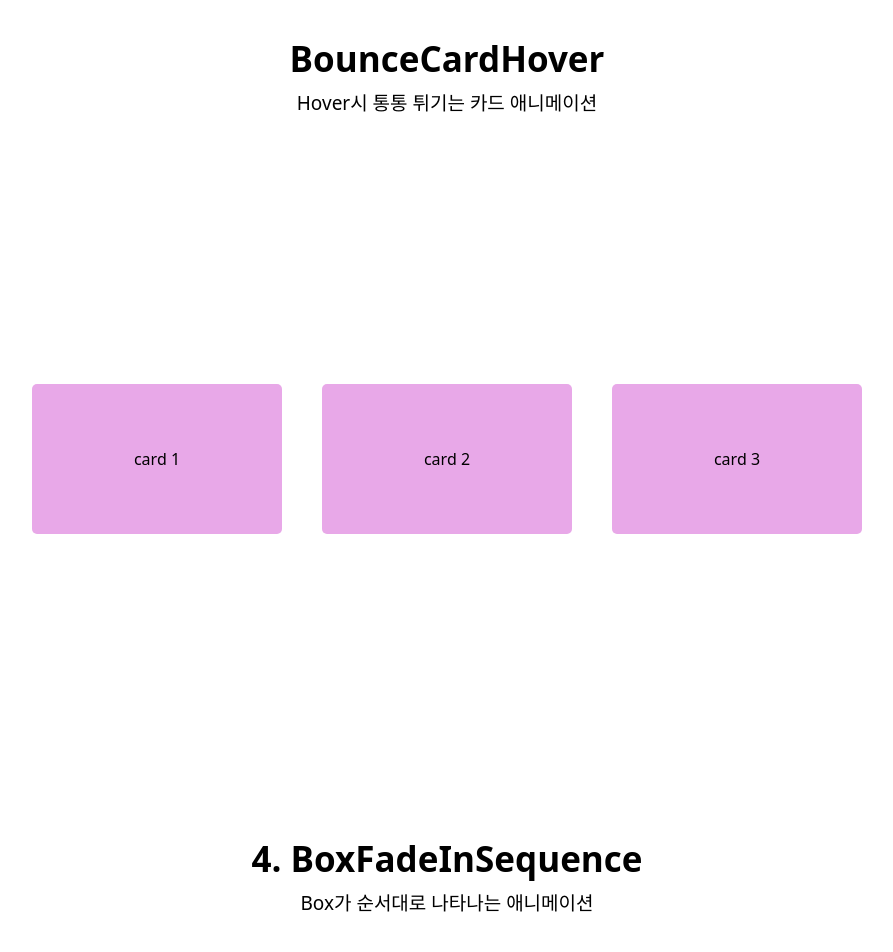
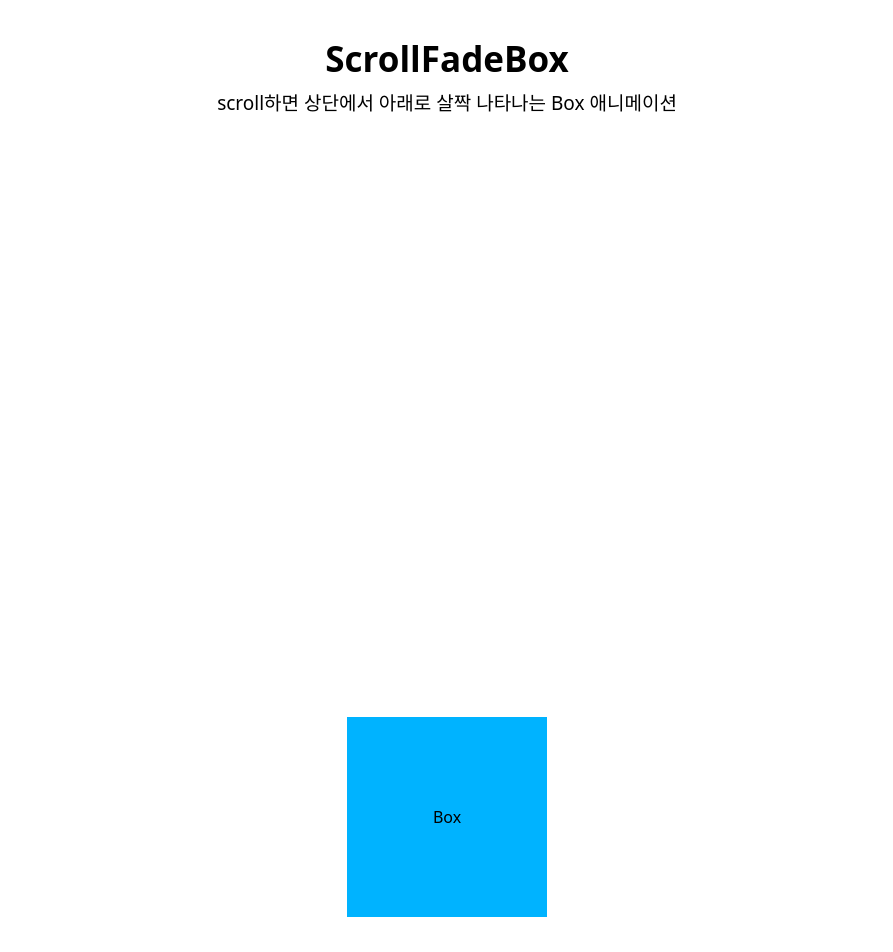
Before and after one commit to beurmuz/InteractiveWeb, a React (Vite) app: page / in a window 1280 px wide. Shown: the top 952 px of the page, without its empty margins (193-1086 px from the left). Built offline with nearby package versions, Linux system fonts and the light colour scheme.

Commit message:
#1 [dev] ScrollFadeBox 개발

```diff
--- a/src/App.tsx
+++ b/src/App.tsx
@@ -3,12 +3,17 @@ import BoxFadeInSequence from "./components/BoxFadeInSequence/BoxFadeInSequence"
 import RotateBox from "./components/RotateBox/RotateBox";
 import RotateBoxMouseover from "./components/RotateBoxMouseover/RotateBoxMouseover";
 import RotateBoxPause from "./components/RotateBoxPause/RotateBoxPause";
+import ScrollFadeBox from "./components/ScrollFadeBox/ScrollFadeBox";
 import FullScreenLayout from "./Layout/FullScreenLayout";
 
 function App() {
   return (
     <>
       <FullScreenLayout>
+        <ScrollFadeBox />
+      </FullScreenLayout>
+
+      {/* <FullScreenLayout>
         <BounceCardHover />
       </FullScreenLayout>
 
@@ -26,7 +31,7 @@ function App() {
 
       <FullScreenLayout>
         <RotateBox />
-      </FullScreenLayout>
+      </FullScreenLayout> */}
     </>
   );
 }
--- /dev/null
+++ b/src/components/ScrollFadeBox/ScrollFadeBox.module.css
@@ -0,0 +1,26 @@
+.container {
+  display: flex;
+  flex-direction: column;
+  justify-content: center;
+  align-items: center;
+  margin: auto;
+}
+
+.box {
+  width: 200px;
+  height: 200px;
+  background-color: rgb(0, 179, 255);
+  margin-top: 600px;
+
+  display: flex;
+  justify-content: center;
+  align-items: center;
+
+  /* 초기 상태 (opacity: 0 && 위에서 시작 y -30px */
+  opacity: 0;
+  transform: translateY(-50px);
+}
+
+.space {
+  height: 500px;
+}
--- /dev/null
+++ b/src/components/ScrollFadeBox/ScrollFadeBox.tsx
@@ -0,0 +1,46 @@
+import { useEffect, useRef } from "react";
+import ProjectHeader from "../ProjectHeader";
+import styles from "./ScrollFadeBox.module.css";
+import gsap from "gsap";
+
+const ScrollFadeBox = () => {
+  const boxRef = useRef<HTMLDivElement>(null);
+
+  useEffect(() => {
+    const handleScroll = () => {
+      if (!boxRef.current) return;
+
+      if (window.scrollY > 150) {
+        gsap.to(boxRef.current, {
+          opacity: 1,
+          y: 0,
+          duration: 1,
+          ease: "power2.out",
+        });
+      }
+    };
+
+    window.addEventListener("scroll", handleScroll);
+
+    return () => {
+      window.removeEventListener("scroll", handleScroll);
+    };
+  }, []);
+
+  return (
+    <>
+      <ProjectHeader
+        name="ScrollFadeBox"
+        description="scroll하면 상단에서 아래로 살짝 나타나는 Box 애니메이션"
+      />
+      <div className={styles.container}>
+        <div ref={boxRef} className={styles.box}>
+          Box
+        </div>
+        <div className={styles.space}></div>
+      </div>
+    </>
+  );
+};
+
+export default ScrollFadeBox;
```
